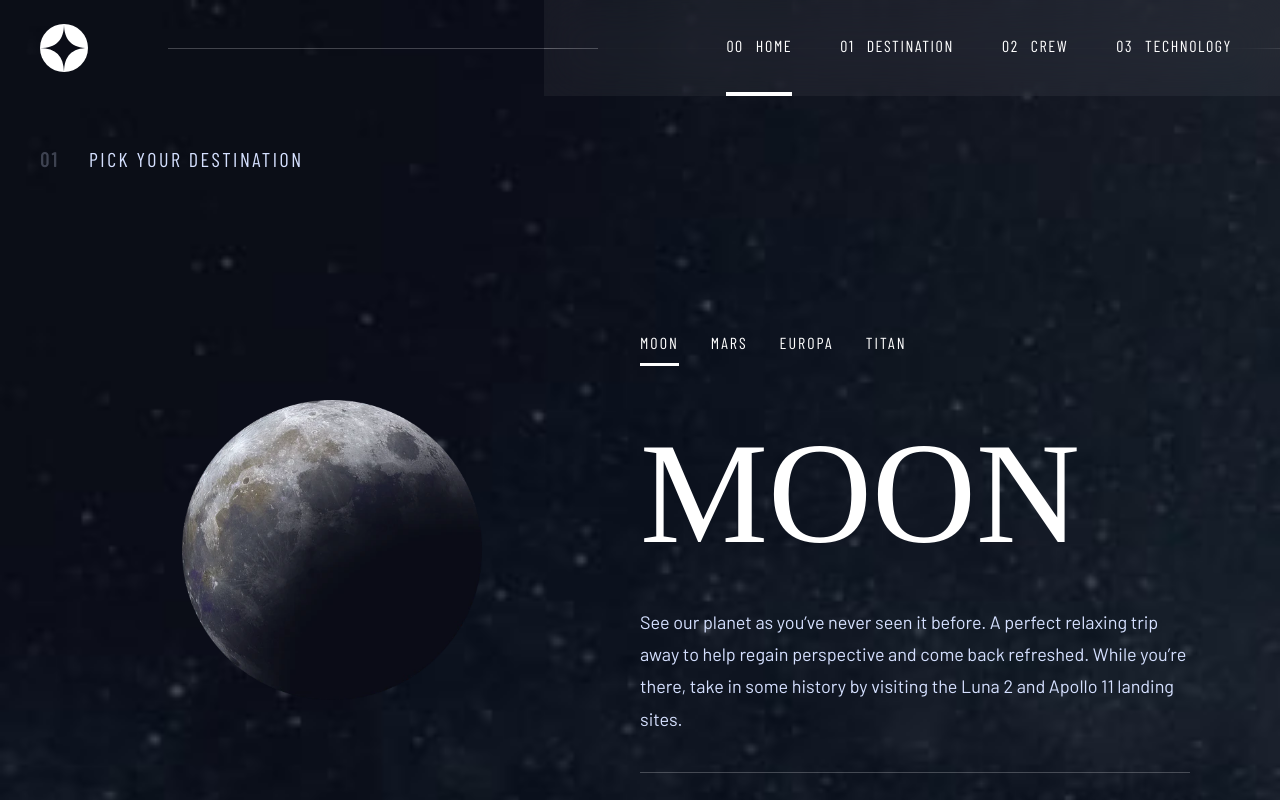
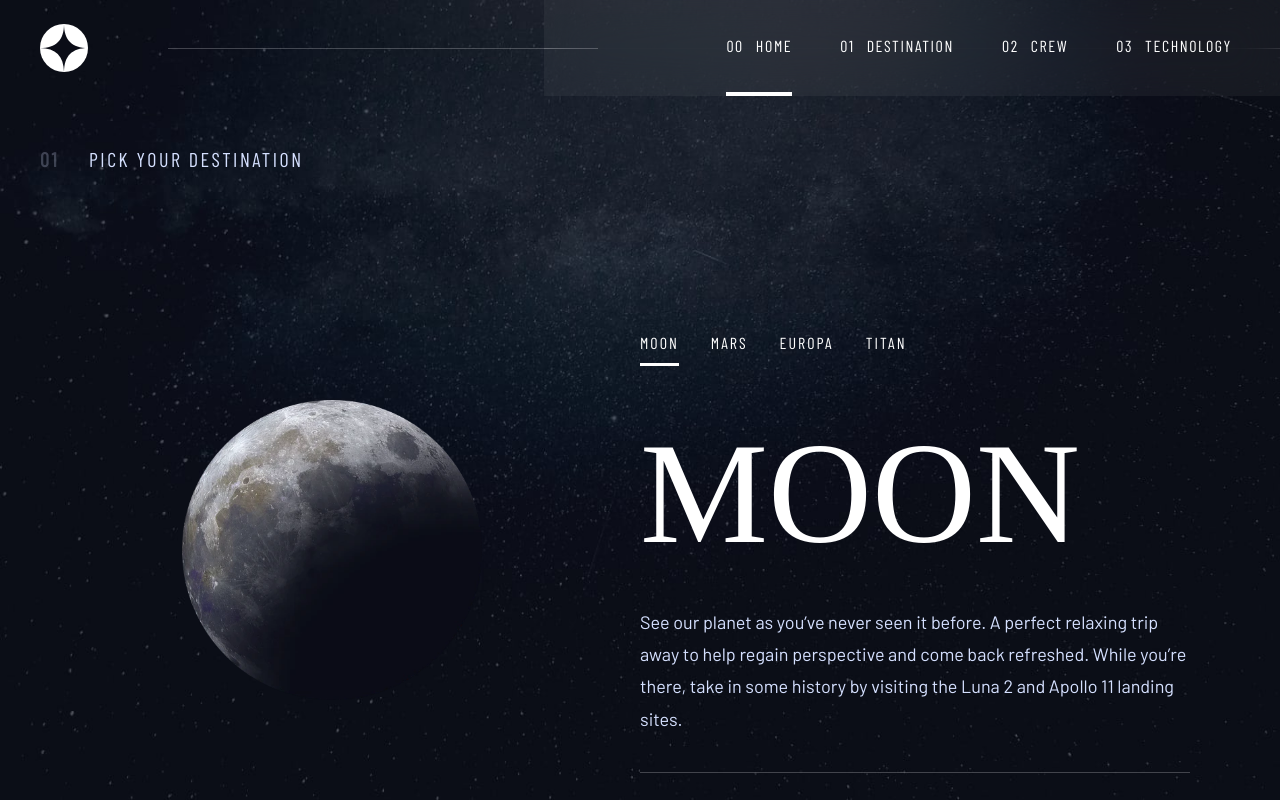
Before and after one commit to code-looney/space-app, a React (Vite) app: page /destination/moon in a window 1280 px wide. Built offline with nearby package versions, Linux system fonts and the light colour scheme; no server answers; a web font is replaced by a local one.

Commit message:
working on the crew page

```diff
--- a/src/components/Crew.jsx
+++ b/src/components/Crew.jsx
@@ -1,8 +1,20 @@
 import React from 'react'
+import Container from './Container'
+import Box from './Box'
+import Header from './Header'
+import MobileMenu from './MobileMenu'
+import BoxContent from './BoxContent'
 
 const Crew = () => {
   return (
-    <div>Crew</div>
+    <Container className='flex flex-col bg-fixed items-center absolute bg-crew-mobile md:bg-crew-tablet xl:bg-crew-desk h-screen bg-no-repeat bg-cover overflow-hidden w-full'>
+    <Box>
+     <Header />
+     <MobileMenu />
+     <BoxContent>
+     </BoxContent>
+    </Box>
+   </Container>
   )
 }
 
--- a/src/components/Destination.jsx
+++ b/src/components/Destination.jsx
@@ -9,7 +9,7 @@ import { Outlet } from "react-router-dom"
 const Destination = () => {
 
   return (
-    <Container className='flex flex-col bg-fixed items-center absolute bg-destination-mobile md:destination-tablet xl:bg-destination-desktop h-screen bg-no-repeat bg-cover overflow-hidden w-full'>
+    <Container className='flex flex-col bg-fixed items-center absolute bg-destination-mobile md:bg-destination-tablet xl:bg-destination-desk h-screen bg-no-repeat bg-cover overflow-hidden w-full'>
      <Box>
       <Header />
       <MobileMenu />
--- a/tailwind.config.js
+++ b/tailwind.config.js
@@ -32,9 +32,13 @@ export default {
         "home-desk": "url(/assets/home/background-home-desktop.jpg)",
 
         "destination-mobile": "url(/assets/destination/background-destination-mobile.jpg)",
-        "destination-tablet": "url(/assets/home/background-destination-tablet.jpg)",
-        "destination-desk": "url(/assets/home/background-destination-desktop.jpg)",
-        "moon": "url(/assets/destination/background-destination-mobile.jpg)"
+        "destination-tablet": "url(/assets/destination/background-destination-tablet.jpg)",
+        "destination-desk": "url(/assets/destination/background-destination-desktop.jpg)",
+
+        "crew-mobile": "url(/assets/crew/background-crew-mobile.jpg)",
+        "crew-tablet": "url(/assets/crew/background-crew-tablet.jpg)",
+        "crew-desk": "url(/assets/crew/background-crew-desktop.jpg)"
+
       },
     },
   },
```
